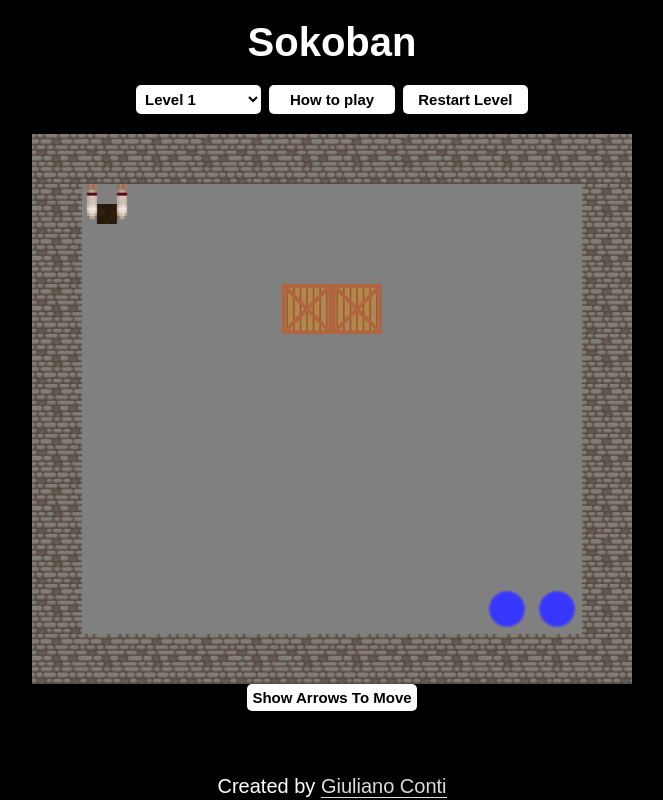
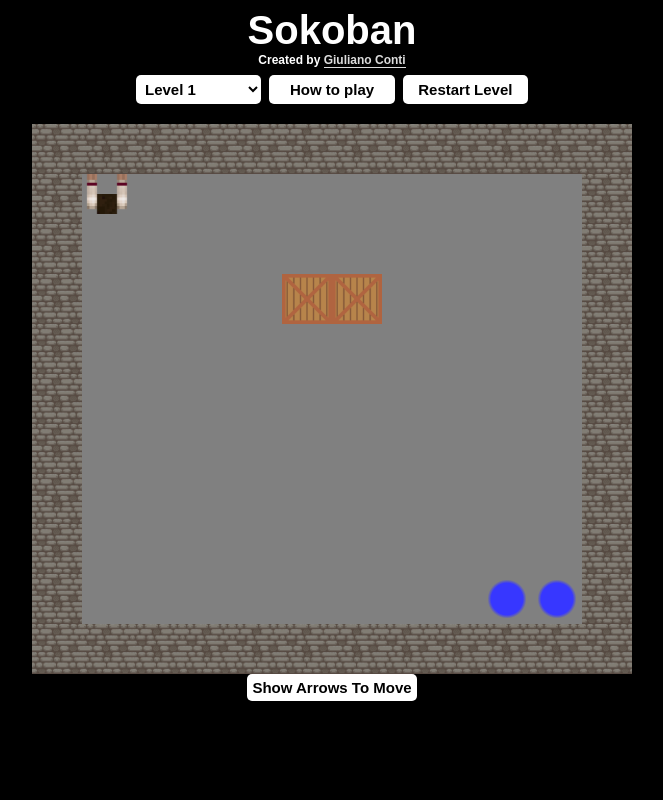
Before and after one commit to giulianoconti/sokoban-reactjs, a React (Vite) app: page / in a window 1280 px wide. Shown: the whole page, without its empty margins (308-971 px from the left). Built offline with nearby package versions, Linux system fonts and the light colour scheme.

Commit message:
+1 lvl & styles changes

```diff
--- a/src/components/Game.tsx
+++ b/src/components/Game.tsx
@@ -236,7 +236,7 @@ export const Game = () => {
               </button>
             ) : (
               <>
-                <h4>You win the Game!</h4>
+                <h4>& The full game!</h4>
                 <button className="btn" onClick={restartGame}>
                   Restart Game
                 </button>
@@ -249,6 +249,12 @@ export const Game = () => {
       {showRules && <Rules setShowRules={setShowRules} gameScreenRef={gameScreenRef} />}
 
       <h1 className="title">Sokoban</h1>
+      <h2 className="subtitle">
+        Created by{" "}
+        <a className="subtitle-a" href="https://www.linkedin.com/in/giulianoconti/">
+          Giuliano Conti
+        </a>
+      </h2>
       <div className="pb-2 between flex">
         <select className="btn" value={level} onChange={selectLevel}>
           {levelsCopy.map((l = "", index = 0) => (
@@ -315,14 +321,14 @@ export const Game = () => {
             </button>
           </div>
           <div className="flex">
-            <button className="btn" onClick={handleShowHideArrowButtons}>
+            <button className="btn mt-20" onClick={handleShowHideArrowButtons}>
               Hide Arrows To Move
             </button>
           </div>
         </div>
       ) : (
         <div className="flex">
-          <button className="btn mt-2" onClick={handleShowHideArrowButtons}>
+          <button className="btn" onClick={handleShowHideArrowButtons}>
             Show Arrows To Move
           </button>
         </div>
--- a/src/index.css
+++ b/src/index.css
@@ -11,21 +11,39 @@ html {
   background-color: rgb(0, 0, 0);
 }
 
-.title {
-  color: rgb(255, 255, 255);
-  font-size: 40px;
-  font-weight: bold;
-  margin-bottom: 20px;
-  margin-top: 20px;
-  text-align: center;
-}
-
 .app {
   align-items: center;
   background: rgb(0, 0, 0);
   display: flex;
   flex-direction: column;
   height: 100vh;
+  height: 100svh;
+}
+
+.title {
+  color: rgb(255, 255, 255);
+  font-size: 40px;
+  font-weight: bold;
+  margin-top: 8px;
+  text-align: center;
+}
+
+.subtitle {
+  color: rgb(255, 255, 255);
+  font-size: 12px;
+  margin-bottom: 8px;
+}
+
+.subtitle-a {
+  border-bottom: 1px solid rgb(220, 220, 220);
+  color: rgb(220, 220, 220);
+  font-size: 12px;
+  text-decoration: none;
+}
+
+.subtitle-a:hover {
+  border-bottom: 1px solid rgb(255, 255, 255);
+  color: rgb(255, 255, 255);
 }
 
 .arrows-container {
@@ -99,6 +117,7 @@ html {
   box-sizing: border-box;
   color: rgb(0, 0, 0);
   height: 100vh;
+  height: 100svh;
   overflow-y: auto;
   padding: 20px;
   position: fixed;
@@ -130,6 +149,7 @@ html {
 .rules-div {
   background-color: rgb(128, 128, 128);
   margin: 20vh auto 0 auto;
+  margin-top: 20svh;
   max-width: 420px;
   padding: 20px;
   position: absolute;
@@ -171,32 +191,6 @@ html {
   width: 20px;
 }
 
-.footer {
-  align-items: center;
-  background-color: rgb(0, 0, 0);
-  display: flex;
-  height: 50px;
-  justify-content: center;
-  margin: 64px 0 12px 0;
-}
-
-.footer-span {
-  color: rgb(255, 255, 255);
-  font-size: 20px;
-}
-
-.footer-a {
-  border-bottom: 1px solid rgb(220, 220, 220);
-  color: rgb(220, 220, 220);
-  font-size: 20px;
-  text-decoration: none;
-}
-
-.footer-a:hover {
-  border-bottom: 1px solid rgb(255, 255, 255);
-  color: rgb(255, 255, 255);
-}
-
 @media screen and (max-width: 600px) {
   .cell {
     width: 40px;
@@ -236,10 +230,6 @@ html {
   text-align: center;
   width: 100vw;
   z-index: 100;
-}
-
-.mt-2 {
-  margin-top: 20px;
 }
 
 .btn {
@@ -302,3 +292,7 @@ html {
 .cell-player-ArrowRight {
   transform: rotate(90deg);
 }
+
+.mt-20 {
+  margin-top: 20px;
+}
--- a/src/levels/Levels.ts
+++ b/src/levels/Levels.ts
@@ -116,4 +116,17 @@ export const Levels = [
     [1, 1, 1, 1, 0, 0, 0, 1, 0, 0, 7, 1],
     [1, 1, 1, 1, 1, 1, 1, 1, 1, 1, 1, 1],
   ],
+  [
+    [1, 1, 1, 1, 1, 1, 1, 1, 1, 1, 1, 1],
+    [1, 4, 4, 4, 0, 0, 1, 0, 1, 0, 0, 1],
+    [1, 4, 4, 4, 0, 0, 0, 0, 3, 0, 0, 1],
+    [1, 0, 1, 7, 1, 1, 0, 0, 3, 0, 0, 1],
+    [1, 0, 0, 0, 0, 1, 1, 0, 1, 0, 0, 1],
+    [1, 0, 0, 1, 0, 0, 0, 0, 3, 0, 0, 1],
+    [1, 1, 0, 3, 0, 0, 1, 0, 3, 0, 0, 1],
+    [1, 0, 0, 1, 1, 0, 1, 1, 1, 0, 0, 1],
+    [1, 1, 0, 3, 0, 0, 0, 0, 1, 0, 0, 1],
+    [1, 0, 0, 1, 0, 0, 0, 0, 0, 0, 0, 1],
+    [1, 1, 1, 1, 1, 1, 1, 1, 1, 1, 1, 1],
+  ],
 ];
--- a/src/main.tsx
+++ b/src/main.tsx
@@ -7,14 +7,6 @@ ReactDOM.createRoot(document.getElementById("root") as HTMLElement).render(
   <React.StrictMode>
     <div className="app">
       <Game />
-      <footer className="footer">
-        <span className="footer-span">
-          Created by{" "}
-          <a className="footer-a" href="https://www.linkedin.com/in/giulianoconti/">
-            Giuliano Conti
-          </a>
-        </span>
-      </footer>
     </div>
   </React.StrictMode>
 );
```
